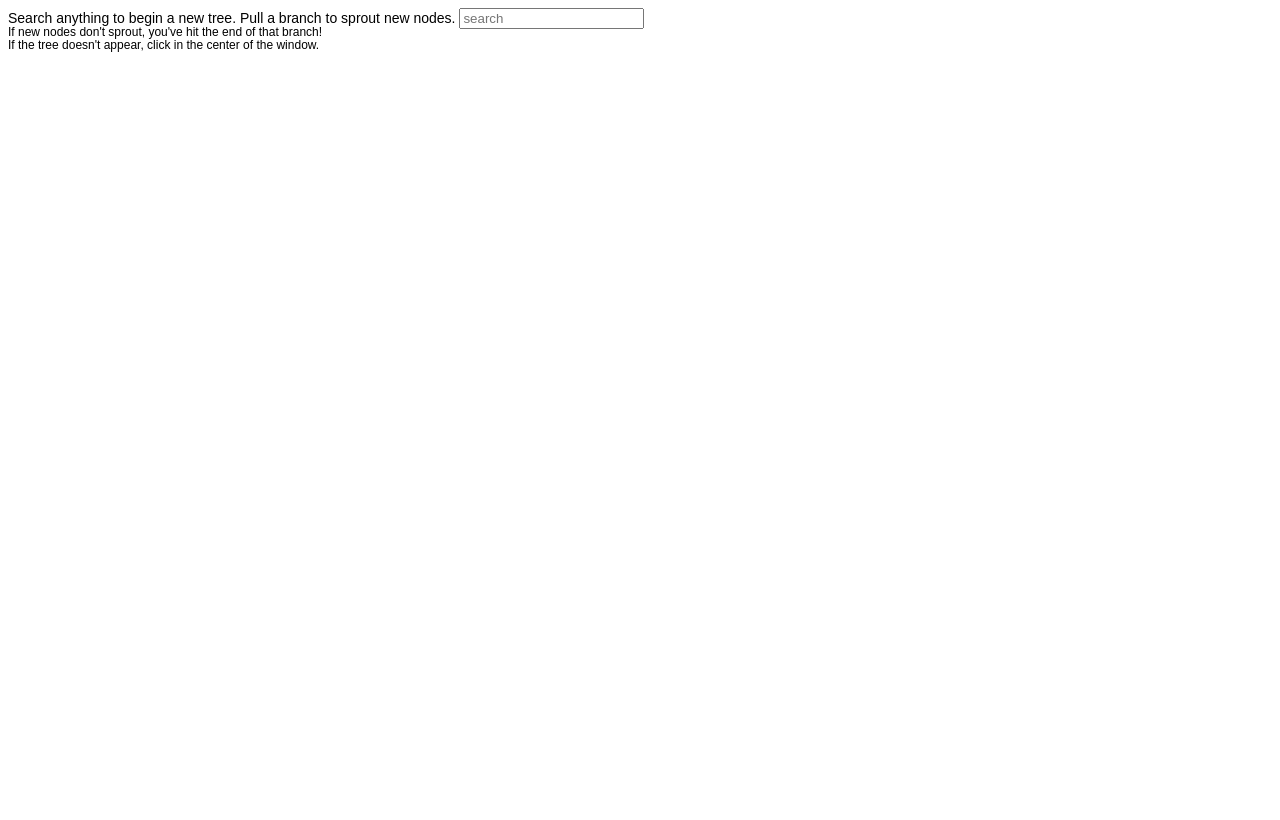
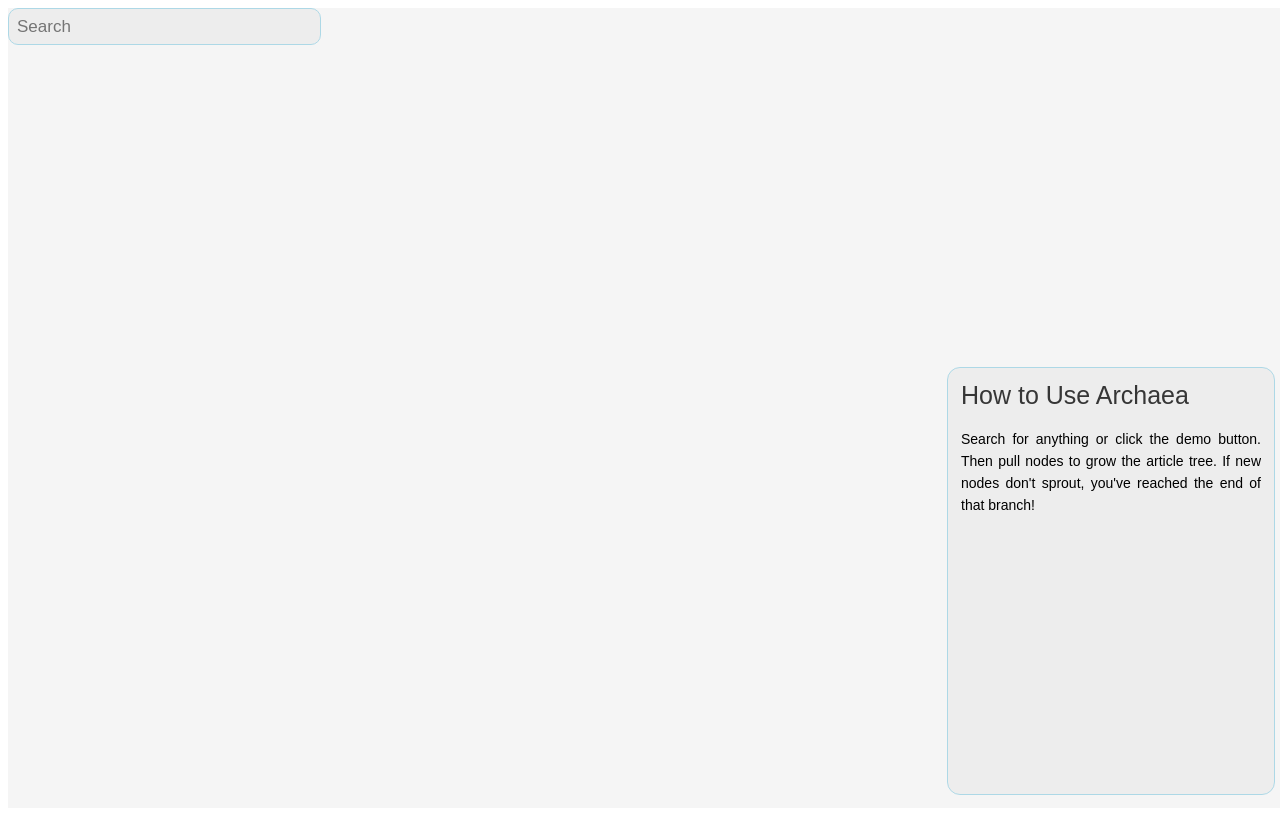
Before and after one commit to kayandrewj/Archaea, a plain HTML site: page index.html in a window 1280 px wide. Drawn offline with nearby package versions, Linux system fonts and the light colour scheme.

Commit message:
style and tweak graph

```diff
--- a/api_util.js
+++ b/api_util.js
@@ -46,3 +46,16 @@ function getLinks(url) {
     dataType: 'jsonp',
   }).then(links => storeLinks(links));
 }
+
+function getArticlePreview(title) {
+  $.ajax({
+    url: `https://en.wikipedia.org/w/api.php?format=json&action=query&prop=extracts&exintro=&explaintext=&titles=${title}`,
+    dataType: 'jsonp',
+  }).then(result => injectArticlePreview(result));
+}
+
+function injectArticlePreview(result) {
+  let pagesJsonKey = Object.keys(result.query.pages)[0];
+  document.getElementById('article-prev-title').innerHTML = result.query.pages[pagesJsonKey].title;
+  document.getElementById('article-prev-text').innerHTML = result.query.pages[pagesJsonKey].extract;
+}
--- a/graph.js
+++ b/graph.js
@@ -80,7 +80,7 @@ function data(graph) {
 
 
   function dragStarted() {
-    document.getElementById('article').innerHTML = d3.event.subject.name;
+    getArticlePreview(d3.event.subject.name);
     dragTimer = 0;
     if (!d3.event.active)
     simulation.alphaTarget(0.3).restart();
--- a/index.html
+++ b/index.html
@@ -8,12 +8,19 @@
     <script src="https://cdn.rawgit.com/jgallen23/jquery-builder/0.7.0/dist/1.11.1/jquery-css-deprecated-dimensions-effects-event-alias-offset-wrap.min.js"></script>
   </head>
   <body>
-    <form id="searchform">Search anything to begin a new tree. Pull a branch to sprout new nodes.
-      <input placeholder="search">
+    <form id="searchform">
+      <input placeholder="Search">
     </form>
-    <p id="article"></p>
-    <p>If the tree doesn't appear, click in the center of the window.</p>
-    <p>If new nodes don't sprout, you've hit the end of that branch!</p>
+
+    <div id="article-prev">
+      <span id="article-prev-title">How to Use Archaea</span>
+      <div id="article-prev-text">
+        Search for anything or click the demo button. Then pull nodes to grow the article tree. If new nodes don't sprout, you've reached the end of that branch!
+
+      </div>
+    </div>
+
+
 
     <canvas id="network"></canvas>
 
--- a/main.css
+++ b/main.css
@@ -21,3 +21,62 @@ form {
   font-family: sans-serif;
   font-size: 14px;
 }
+
+#article-prev {
+  position: fixed;
+  bottom: 0;
+  right: 0;
+  border: 1px solid lightblue;
+  padding: 13px;
+  font-family: sans-serif;
+  width: 300px;
+  border-radius: 13px;
+  height: 400px;
+  margin: 5px;
+  background-color: rgba(230,230,230,0.5);
+  overflow-y: hidden;
+}
+
+
+#article-prev-title {
+  font-weight: 100;
+  color: #363636;
+  font-size: 25px;
+  padding-bottom: 8px;
+  min-height: 30px;
+  padding-top: 10px;
+  margin-top: -13px;
+}
+
+#article-prev-text {
+  line-height: 22px;
+  font-size: 14px;
+  text-align: justify;
+  padding-top: 11px;
+  margin-top: 7px;
+  height: 366px;
+  overflow: scroll;
+  width: 300px;
+}
+
+#network {
+  background-color: whitesmoke;
+}
+
+#article-prev-text::-webkit-scrollbar {
+    display: none;
+}
+
+input {
+  position: fixed;
+  z-index: 5;
+  width: 300px;
+  height: 29px;
+  border: 1px solid lightblue;
+  border-radius: 10px;
+  background-color: rgba(230,230,230,0.5);
+  font-size: 17px;
+  padding: 3px;
+  padding-left: 8px;
+  font-weight: 100;
+}
```
